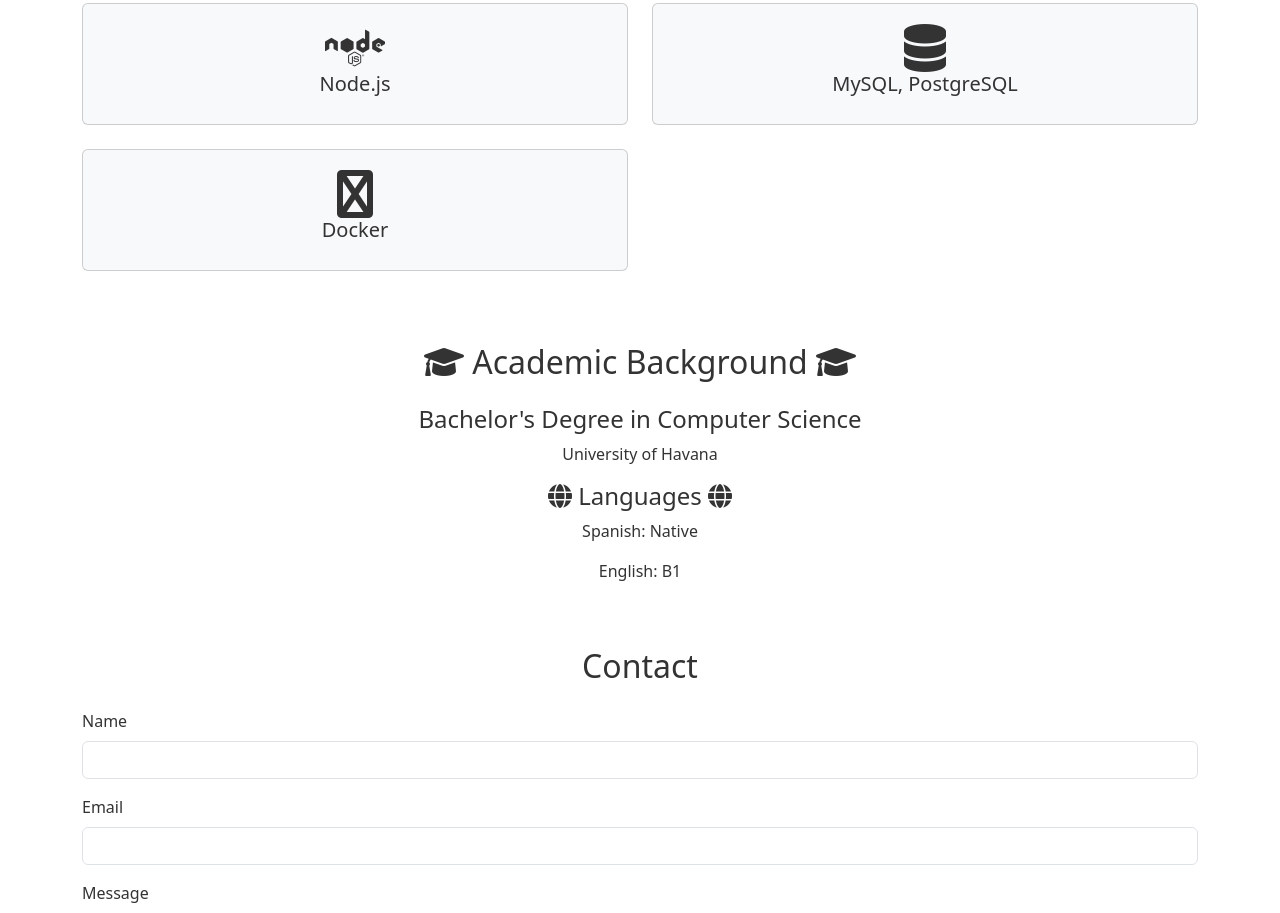
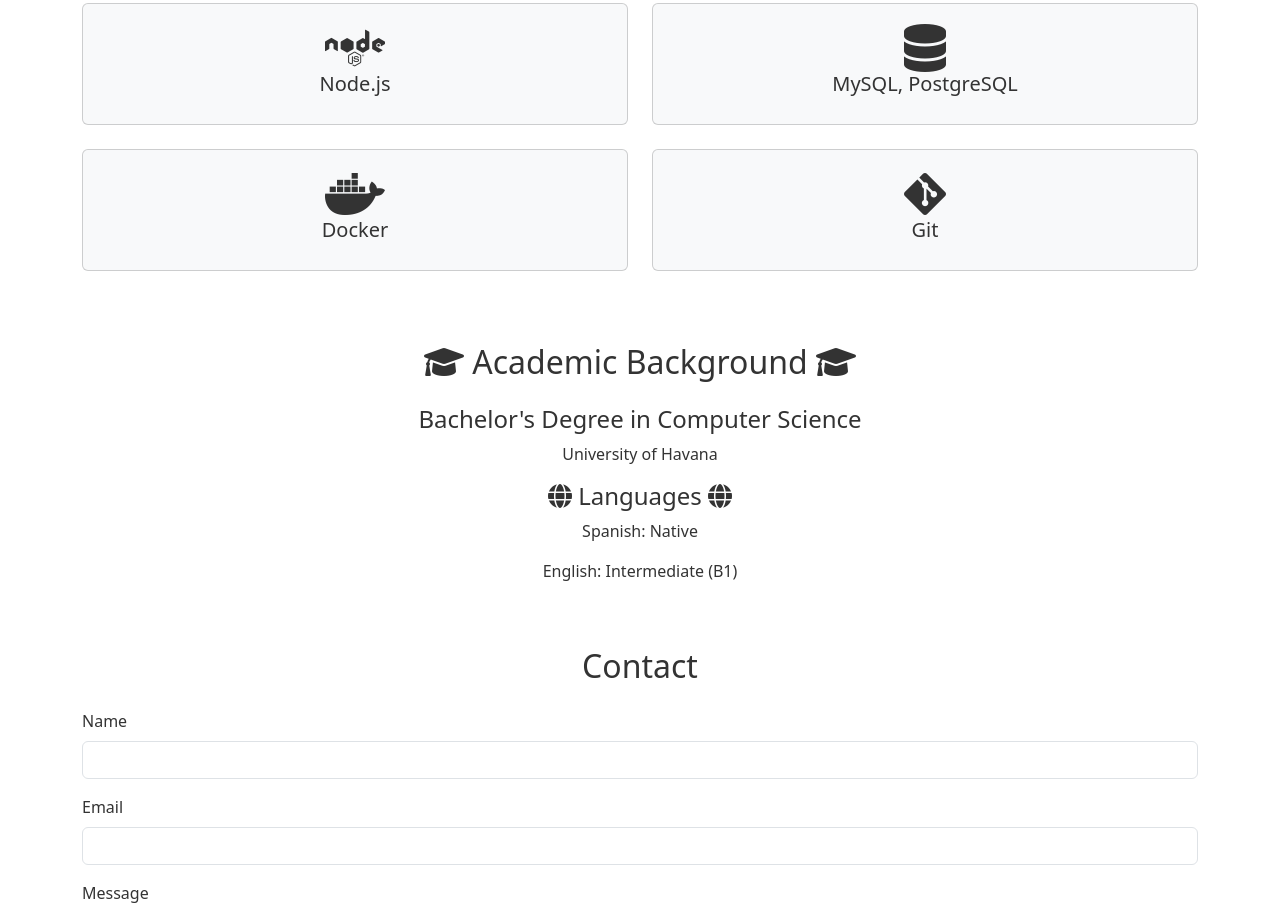
Before and after one commit to MajimK/MajimK.github.io, a plain HTML site: page index.html in a window 1280 px wide. Shown: the part 1039-1952 px from the top of the page. Drawn offline with nearby package versions, Linux system fonts and the light colour scheme; some icons are missing.

Commit message:
doc: Add Git

```diff
--- a/index.html
+++ b/index.html
@@ -146,8 +146,16 @@
                 <div class="col-6 mb-4">
                     <div class="card text-center">
                         <div class="card-body">
-                            <i class="fas fa-docker fa-3x tech-icon"></i>
+                            <i class="fab fa-docker fa-3x tech-icon"></i>
                             <h5 class="card-title">Docker</h5>
+                        </div>
+                    </div>
+                </div>
+                <div class="col-6 mb-4">
+                    <div class="card text-center">
+                        <div class="card-body">
+                            <i class="fab fa-git-alt fa-3x tech-icon"></i>
+                            <h5 class="card-title">Git</h5>
                         </div>
                     </div>
                 </div>
@@ -167,7 +175,7 @@
             <div class="col-md-12 text-center">
                 <h4><i class="fas fa-globe"></i> Languages <i class="fas fa-globe"></i></h4>
                 <p>Spanish: Native</p>
-                <p>English: B1</p>
+                <p>English: Intermediate (B1)</p>
             </div>
         </div>
     </section>
```
